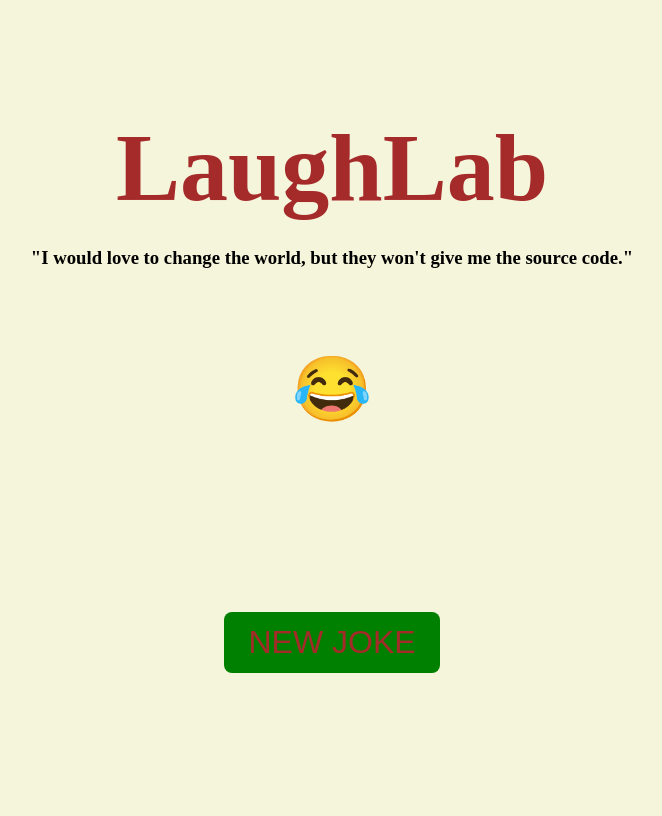
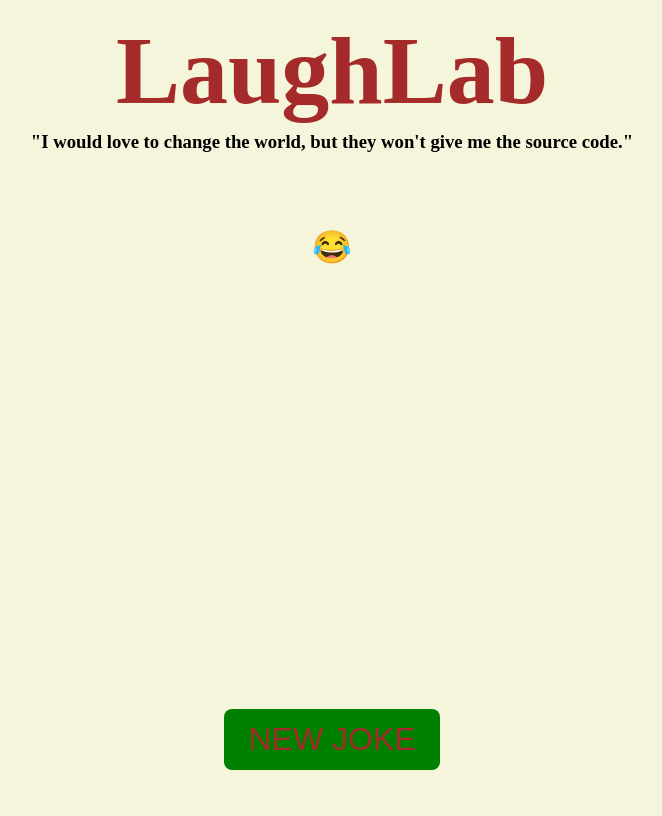
Before and after one commit to EdagPSIT/Joke-App-Flask, a Flask app: template templates/index.html in a window 1280 px wide. Shown: the whole page, without its empty margins (308-970 px from the left). After the commit the page ends 770 px from the top, so only its background shows below. Run offline with Flask 3, Linux system fonts and the light colour scheme; the template is opened without the code that fills it, so the values that code supplies are empty.

Commit message:
structure change and beautify the website

```diff
--- /dev/null
+++ b/static/styles.css
@@ -0,0 +1,60 @@
+* {
+    margin: 0;
+    padding: 0;
+}
+
+body {
+    display: flex;
+    justify-content: center;
+    align-items: center;
+    height: 100vh;
+    background-color: beige;
+}
+
+.container {
+    width: 80%;
+    height: 100%;
+    display: flex;
+    flex-direction: column;
+    justify-content: center;
+    align-items: center;
+    margin: auto;
+}
+
+h1 {
+    color: brown;
+    text-align: center;
+    font-size: 6rem;
+    margin-bottom: 5px;
+    margin-top: 15px;
+}
+
+h3 {
+    margin-bottom: 50px;
+}
+
+p {
+    color: brown;
+    text-align: center;
+    font-size: 2rem;
+    margin: 25px 0px 5px 0px;
+    height: 80vh;
+}
+
+button {
+    justify-content: center;
+    margin-bottom: 30px;
+    /* height: 5vh; */
+    padding: 12px 24px;
+    background-color: green;
+    color: brown;
+    font-size: 2rem;
+    border: none;
+    border-radius: 8px;
+    cursor: pointer;
+    transition: all 0.3s;
+}
+
+button:hover {
+    transform: scale(1.1);
+}
--- a/templates/index.html
+++ b/templates/index.html
@@ -2,57 +2,10 @@
 <html>
 <head>
     <title>Joke App</title>
-    <style>
-        body {
-            display: flex;
-            justify-content: center;
-            align-items: center;
-            height: 100vh;
-            background-color: beige;
-        }
-
-        .container {
-            width: 75%;
-            height: 90%;
-            display: flex;
-            flex-direction: column;
-            justify-content: center;
-            align-items: center;
-            margin: auto;
-        }
-
-        h1 {
-            color: brown;
-            text-align: center;
-            font-size: 6rem;
-            margin-bottom: 5px;
-        }
-
-        p {
-            color: brown;
-            text-align: center;
-            font-size: 4rem;
-            margin-bottom: 5px;
-            height: 160px;
-        }
-
-        button {
-            justify-content: center;
-            margin: auto;
-            padding: 12px 24px;
-            background-color: green;
-            color: brown;
-            font-size: 2rem;
-            border: none;
-            border-radius: 8px;
-            cursor: pointer;
-            transition: all 0.3s;
-        }
-
-        button:hover {
-            transform: scale(1.1);
-        }
-    </style>
+    <link rel="stylesheet" href="{{ url_for('static', filename='styles.css') }}">
+    <link rel="preconnect" href="https://fonts.googleapis.com">
+    <link rel="preconnect" href="https://fonts.gstatic.com" crossorigin>
+    <link href="https://fonts.googleapis.com/css2?family=Poppins:ital,wght@0,100;0,200;0,300;0,400;0,500;0,600;0,700;0,800;0,900;1,100;1,200;1,300;1,400;1,500;1,600;1,700;1,800;1,900&display=swap" rel="stylesheet">
 </head>
 <body>
     <div class="container">
```
